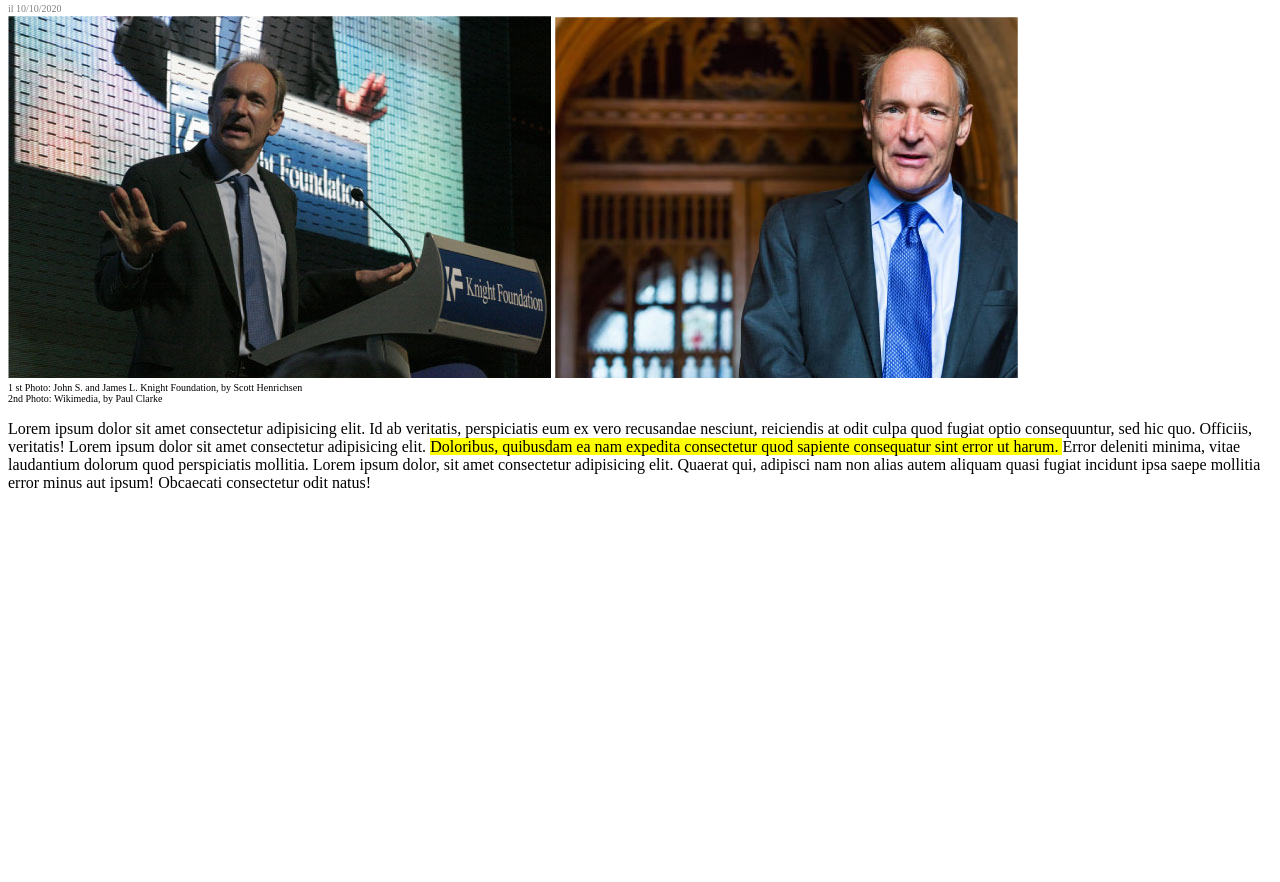
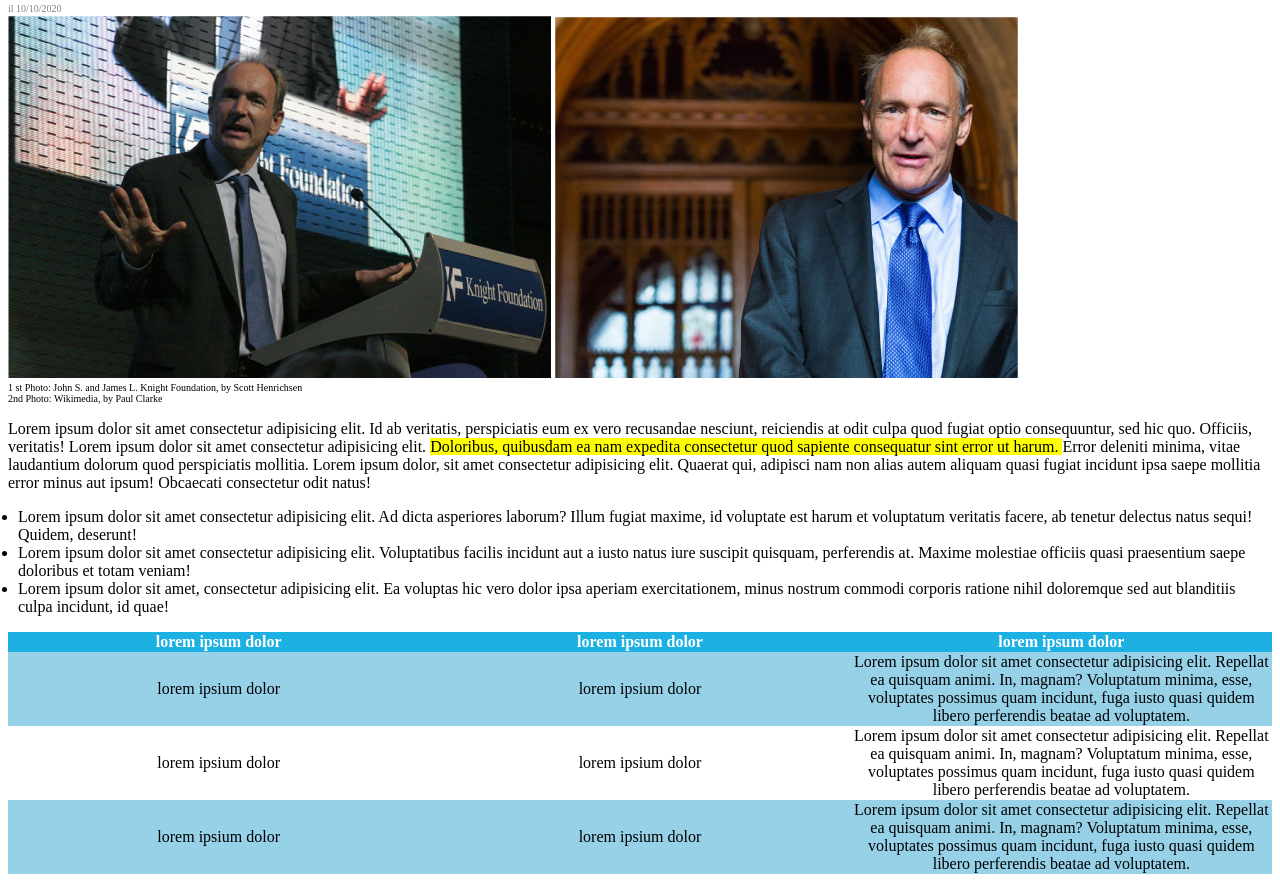
Before and after one commit to lexbert17/html-css-booleaner, a plain HTML site: page index.html in a window 1280 px wide. Shown: the part 233-1115 px from the top of the page. Before the commit the page ends 800 px from the top, so only its background shows below. Drawn offline with Linux system fonts and the light colour scheme.

Commit message:
add: lista e tabella

```diff
--- a/css/style.css
+++ b/css/style.css
@@ -34,3 +34,22 @@ h1{
 .giallo{
     background-color: yellow;
 }
+
+.lista{
+    padding-inline-start: 10px;
+}
+
+#lorem{
+    border-collapse: collapse;
+    width: 100%;
+    text-align: center;
+    table-layout: fixed;
+}
+
+th {
+    background-color: rgba(3, 170, 226, 0.819);
+    color: white;
+  }
+
+  tr:nth-child(odd){
+    background-color: rgb(150, 209, 232)}
--- a/index.html
+++ b/index.html
@@ -40,6 +40,43 @@
             Error deleniti minima, vitae laudantium dolorum quod perspiciatis mollitia. Lorem ipsum dolor, sit amet consectetur adipisicing elit. Quaerat qui, adipisci nam non alias autem aliquam quasi fugiat incidunt ipsa saepe mollitia error minus aut ipsum! Obcaecati consectetur odit natus!
         </p>
 
+        <!-- lista -->
+        <ul class="lista">
+            <li>Lorem ipsum dolor sit amet consectetur adipisicing elit. Ad dicta asperiores laborum? Illum fugiat maxime, id voluptate est harum et voluptatum veritatis facere, ab tenetur delectus natus sequi! Quidem, deserunt!</li>
+            <li>Lorem ipsum dolor sit amet consectetur adipisicing elit. Voluptatibus facilis incidunt aut a iusto natus iure suscipit quisquam, perferendis at. Maxime molestiae officiis quasi praesentium saepe doloribus et totam veniam!</li>
+            <li>Lorem ipsum dolor sit amet, consectetur adipisicing elit. Ea voluptas hic vero dolor ipsa aperiam exercitationem, minus nostrum commodi corporis ratione nihil doloremque sed aut blanditiis culpa incidunt, id quae!</li>
+        </ul>
+
+        <!-- tabella -->
+        <table id="lorem">
+            <thead>
+                <tr>
+                    <th>lorem ipsum dolor</th>
+                    <th>lorem ipsum dolor</th>
+                    <th>lorem ipsum dolor</th>
+                </tr>
+            </thead>
+
+            <tbody>
+                <tr>
+                    <td>lorem ipsium dolor</td>
+                    <td>lorem ipsium dolor</td>
+                    <td>Lorem ipsum dolor sit amet consectetur adipisicing elit. Repellat ea quisquam animi. In, magnam? Voluptatum minima, esse, voluptates possimus quam incidunt, fuga iusto quasi quidem libero perferendis beatae ad voluptatem.</td>
+                </tr>
+
+                <tr>
+                    <td>lorem ipsium dolor</td>
+                    <td>lorem ipsium dolor</td>
+                    <td>Lorem ipsum dolor sit amet consectetur adipisicing elit. Repellat ea quisquam animi. In, magnam? Voluptatum minima, esse, voluptates possimus quam incidunt, fuga iusto quasi quidem libero perferendis beatae ad voluptatem.</td>
+                </tr>
+
+                <tr>
+                    <td>lorem ipsium dolor</td>
+                    <td>lorem ipsium dolor</td>
+                    <td>Lorem ipsum dolor sit amet consectetur adipisicing elit. Repellat ea quisquam animi. In, magnam? Voluptatum minima, esse, voluptates possimus quam incidunt, fuga iusto quasi quidem libero perferendis beatae ad voluptatem.</td>
+                </tr>
+            </tbody>
+        </table>
 
 
 
```
